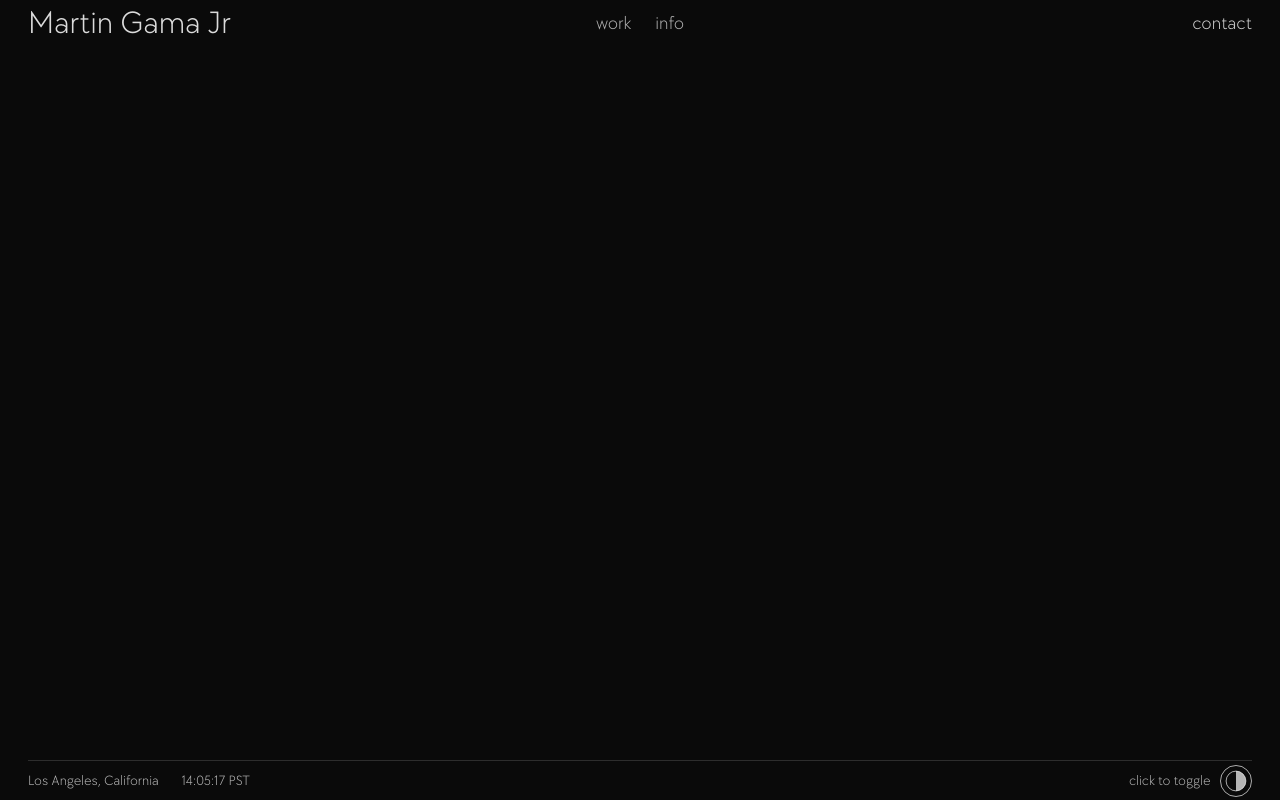
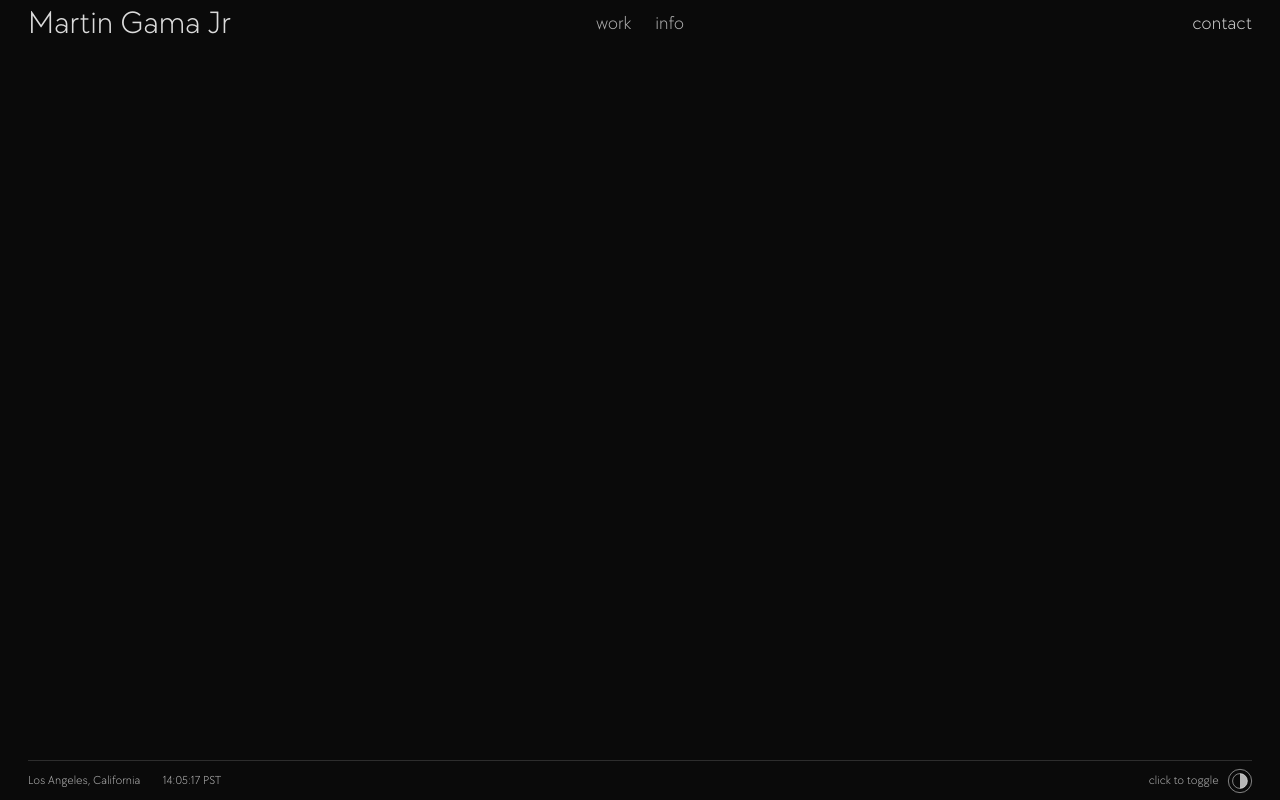
Before and after one commit to marzsh11/martins-portfolio, a React (Vite) app: page / in a window 1280 px wide. Built offline with nearby package versions, Linux system fonts and the light colour scheme.

Commit message:
footer adjustment

```diff
--- a/src/App.css
+++ b/src/App.css
@@ -58,8 +58,8 @@
   color: var(--nav-color);
 }
 
-.primary-nav a, .brand, .contact { transition: opacity 160ms ease; }
-.primary-nav a:hover, .brand:hover { opacity: 0.68; }
+
+.primary-nav a:hover, .brand:hover { opacity: 1; }
 
 .contact {
   position: relative;
@@ -77,7 +77,6 @@
   inset: 0 0 auto auto;
   opacity: 0;
   pointer-events: none;
-  transition: opacity 2s ease;
 }
 
 .contact:hover .contact__label, .contact:focus-visible .contact__label { opacity: 0; }
@@ -111,7 +110,7 @@
 
   border-top: 0.0625rem solid var(--rule);
   color: var(--footer-color);
-  font-size: clamp(0.75rem, 1.176vw, 0.875rem);
+  font-size: clamp(0.5rem, 1.176vw, 0.75rem);
   line-height: 1;
   transition: color 2s ease, border-color 2s ease;
 }
@@ -130,7 +129,7 @@
 }
 
 .theme-toggle:focus-visible { outline: 0.0625rem solid currentColor; outline-offset: 0.3125rem; }
-.theme-mark { width: clamp(1.875rem, 2.5vw, 2.125rem); height: clamp(1.875rem, 2.5vw, 2.125rem); flex: 0 0 clamp(1.875rem, 2.5vw, 2.125rem); overflow: visible; }
+.theme-mark { width: clamp(1.25rem, 2.5vw, 1.5rem); height: clamp(1.25rem, 2.5vw, 1.5rem); flex: 0 0 clamp(0.75rem, 2vw, 0.75rem); overflow: visible; }
 .theme-mark__outer, .theme-mark__inner { fill: none; stroke: var(--footer-color); stroke-width: 1; transition: stroke 2s ease; }
 .theme-mark__fill { fill: var(--footer-color); transition: fill 2s ease; }
 
```
